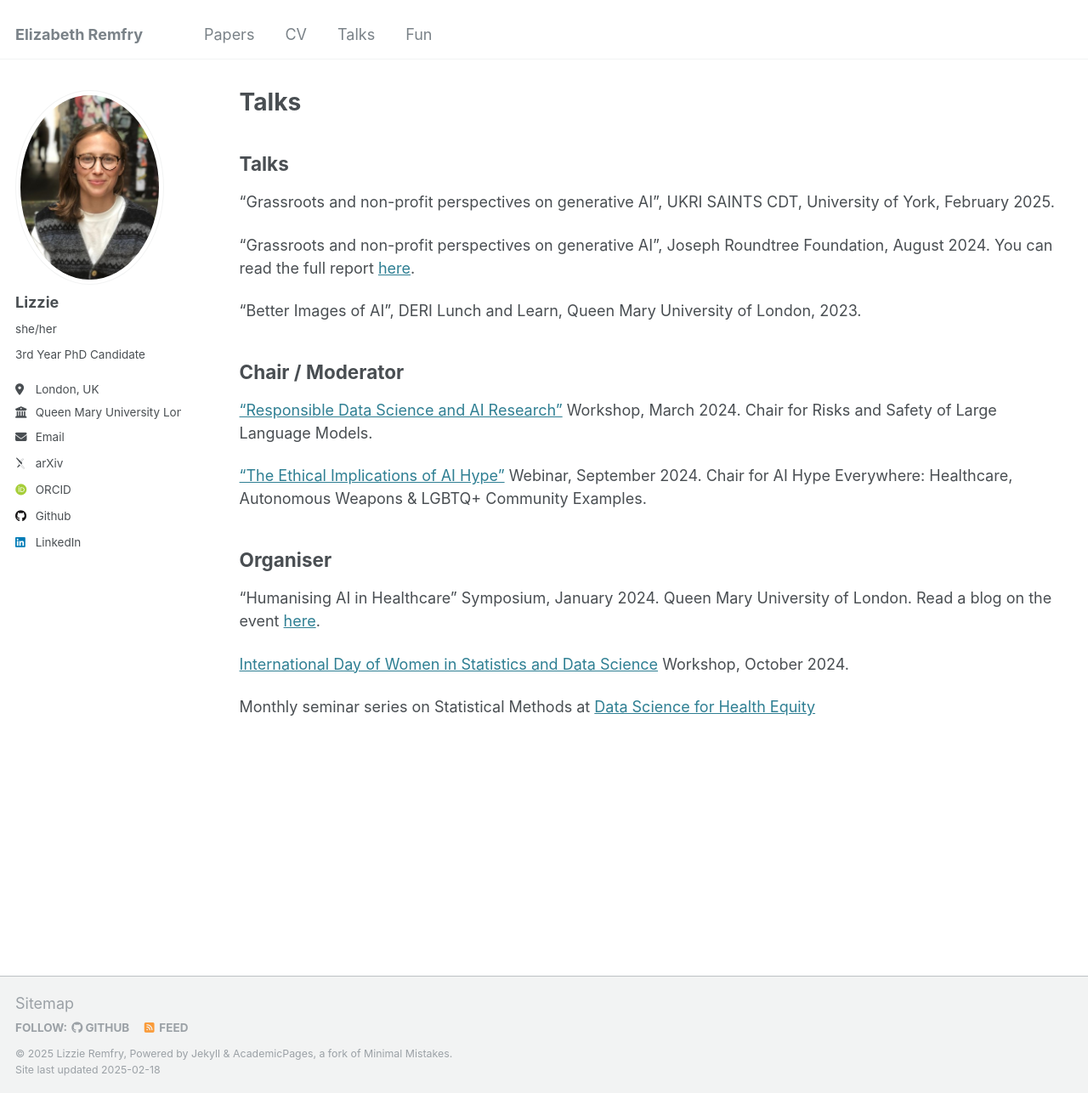
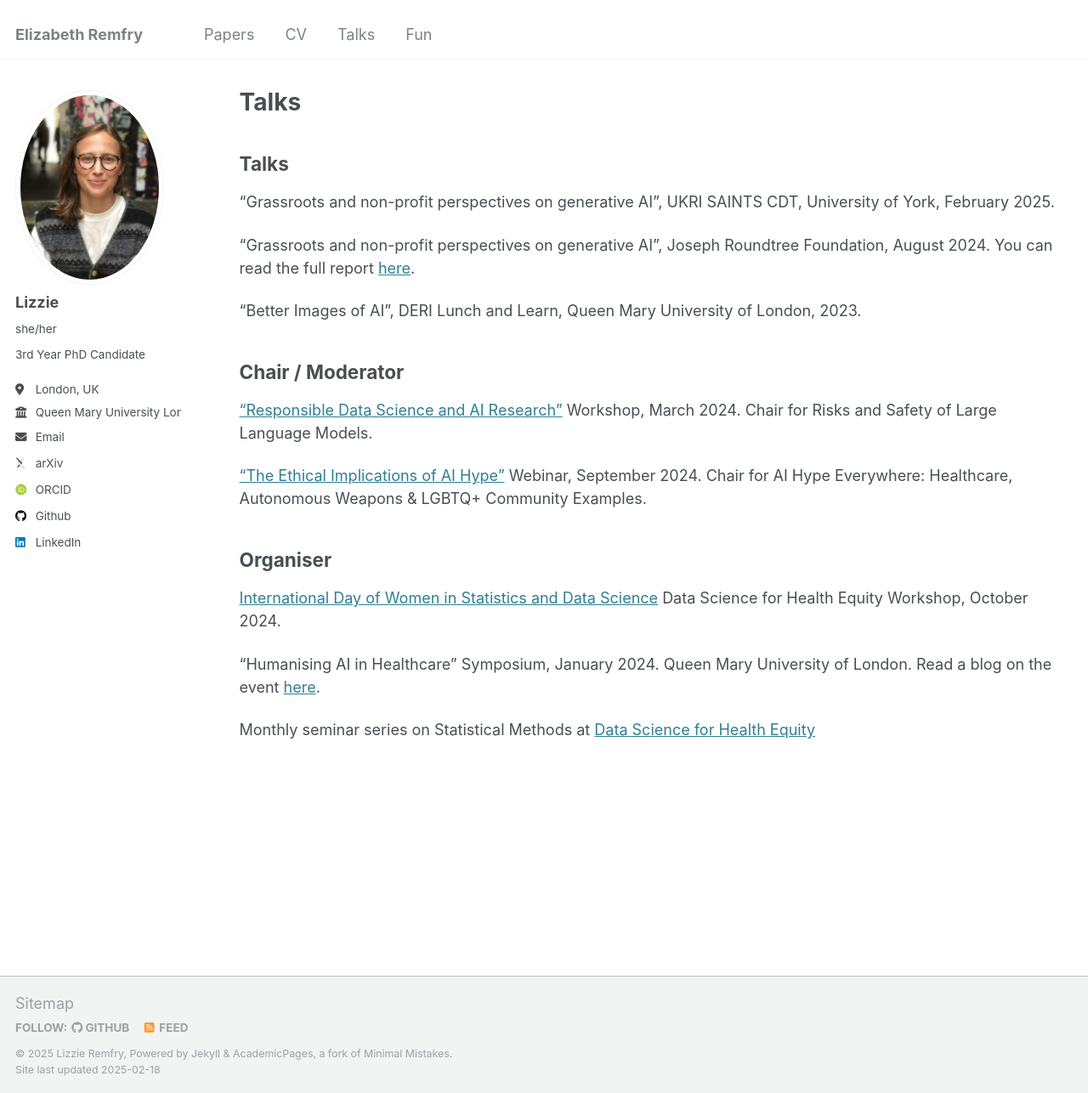
Before and after one commit to LizRem/lizrem.github.io, a Jekyll site: the page built from _pages/talks.md, in a window 1280 px wide and 1286 px high. Shown: the whole window at 85% size. Built offline with Jekyll 4.4.1, drawn with Linux system fonts in a browser that asks for light colours; some web fonts are replaced.

Commit message:
Update talks.md

```diff
--- a/_pages/talks.md
+++ b/_pages/talks.md
@@ -19,8 +19,8 @@ author_profile: true
 ["The Ethical Implications of AI Hype"](https://weandai.org/full-programme-announced/) Webinar, September 2024. Chair for AI Hype Everywhere: Healthcare, Autonomous Weapons & LGBTQ+ Community Examples.
 
 ## Organiser
+[International Day of Women in Statistics and Data Science](https://www.idwsds.org/) Data Science for Health Equity Workshop, October 2024.
+
 "Humanising AI in Healthcare" Symposium, January 2024. Queen Mary University of London. Read a blog on the event [here](https://www.apollosocialscience.org/2024/02/21/humanising-ai-in-healthcare-incorporating-social-sciences-in-algorithms/).
 
-[International Day of Women in Statistics and Data Science](https://www.idwsds.org/) Workshop, October 2024.
-
 Monthly seminar series on Statistical Methods at [Data Science for Health Equity](https://www.datascienceforhealthequity.com/)
```
